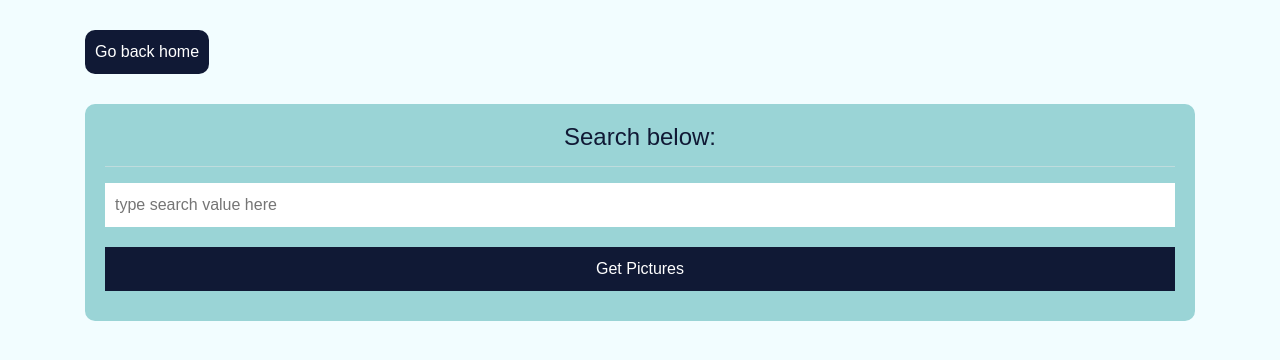
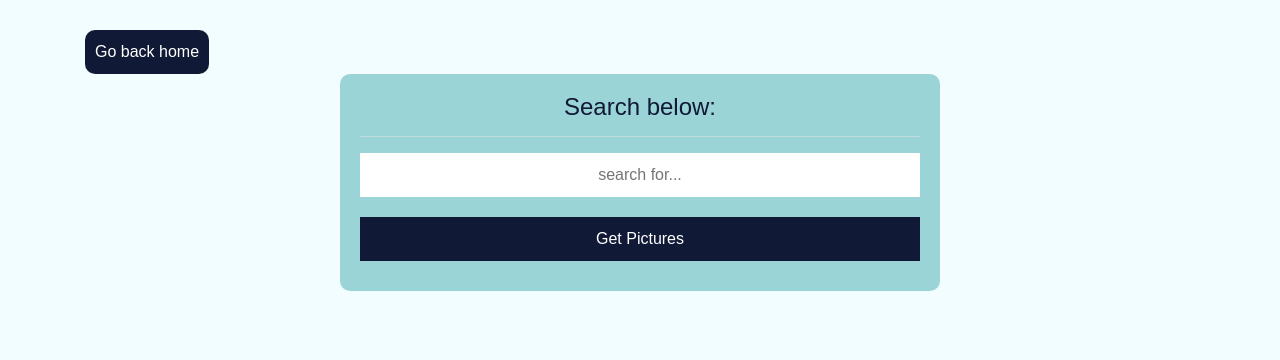
Before and after one commit to ashishdommety/Picture-app, a React (Create React App) app: page /photos in a window 1280 px wide. Shown: the top 360 px of the page. Built offline with nearby package versions, Linux system fonts and the light colour scheme.

Commit message:
style search form

```diff
--- a/src/pages/Photos/SearchPictures/index.js
+++ b/src/pages/Photos/SearchPictures/index.js
@@ -6,7 +6,7 @@ export default function SearchPictures(props) {
   return (
     <div>
       <Navbar />
-      <div id="search_section">
+      <div id="search_form">
         <h4 className="search_title">Search below:</h4>
         <hr />
         <form>
@@ -14,7 +14,7 @@ export default function SearchPictures(props) {
             id="search_input"
             value={props.searchQuery}
             onChange={props.handleInputChange}
-            placeholder="type search value here"
+            placeholder="search for..."
             name="search"
             type="text"
           />
--- a/src/pages/Photos/SearchPictures/style.css
+++ b/src/pages/Photos/SearchPictures/style.css
@@ -1,4 +1,4 @@
-#search_section {
+#search_form {
   margin-top: 30px;
   background-color: #9ad4d6;
   padding: 20px;
@@ -11,6 +11,7 @@
   width: 100%;
   border: none;
   padding: 10px;
+  text-align: center;
 }
 
 #search_button {
@@ -32,3 +33,10 @@
   margin-top: 10px;
   font-style: italic;
 }
+
+@media only screen and (min-width: 600px) {
+  #search_form {
+    margin: auto;
+    width: 600px;
+  }
+}
```
